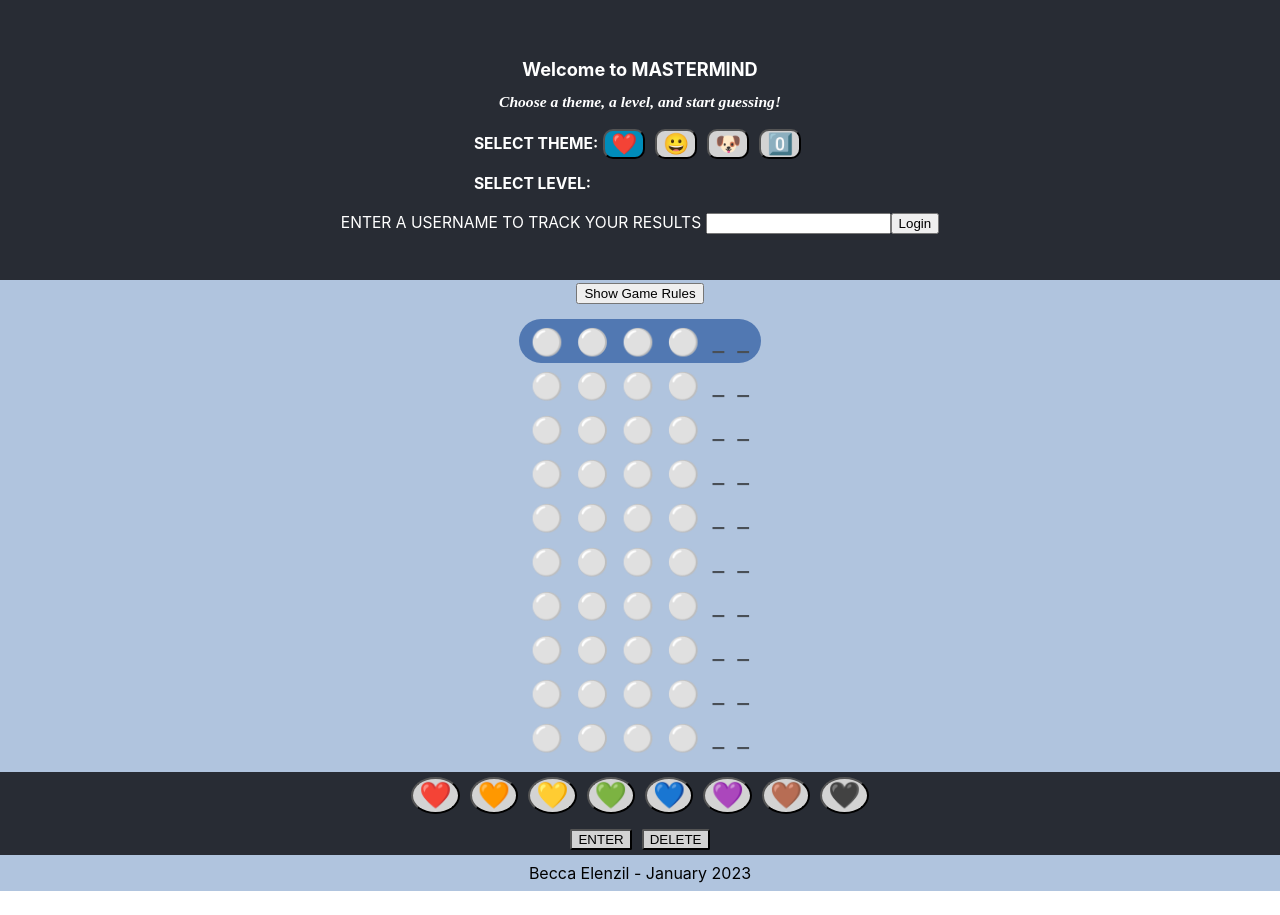
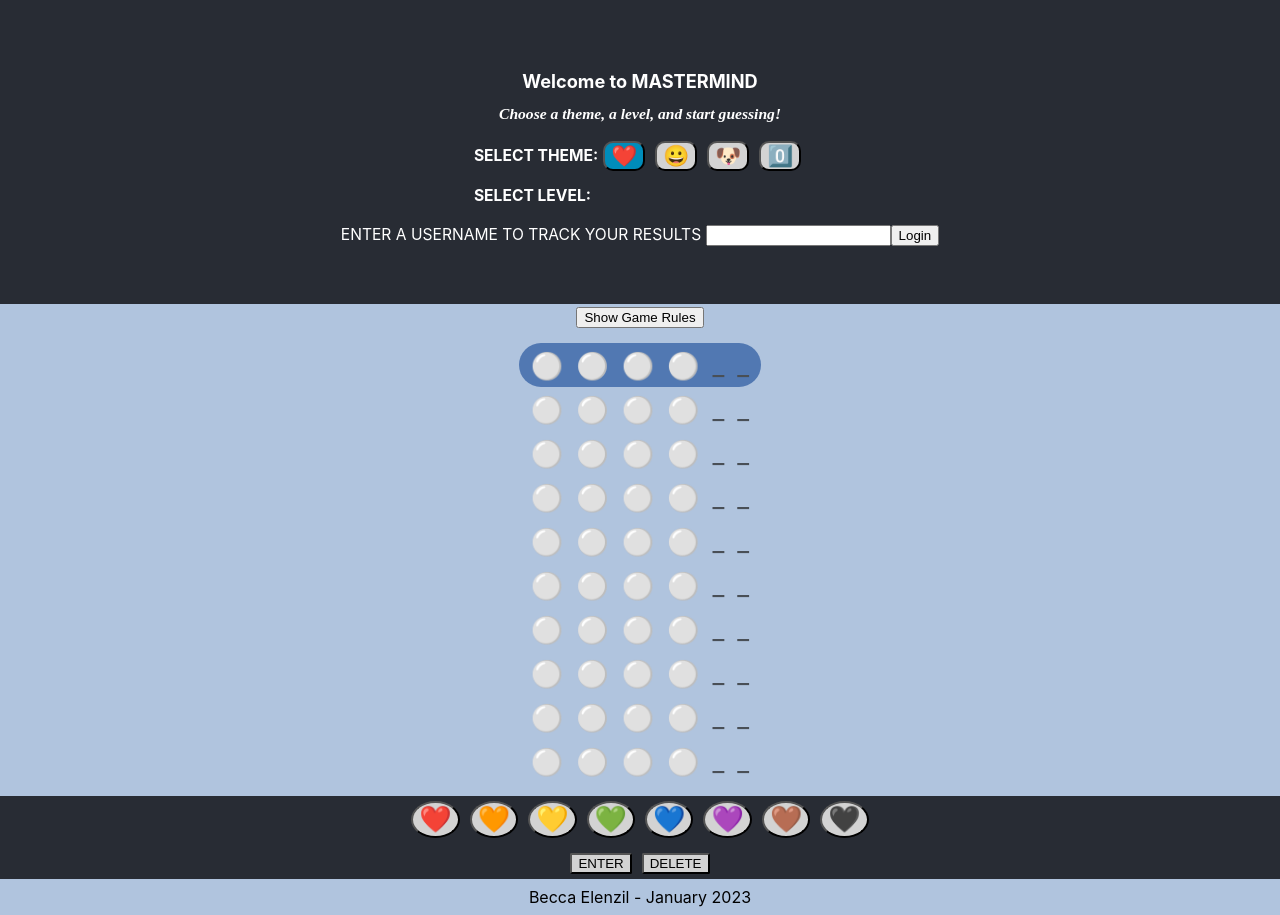
Before and after one commit to beccaelenzil/mastermind-frontend, a React (Create React App) app: page / in a window 1280 px wide. Before the commit the page ends 891 px from the top, so only its background shows below. Built offline with nearby package versions, Linux system fonts and the light colour scheme; no server answers.

Commit message:
update heading height

```diff
--- a/src/App.css
+++ b/src/App.css
@@ -17,7 +17,7 @@
 }
 
 #App-heading {
-  height: 35vh;
+  height: 38vh;
 }
 
 
```
